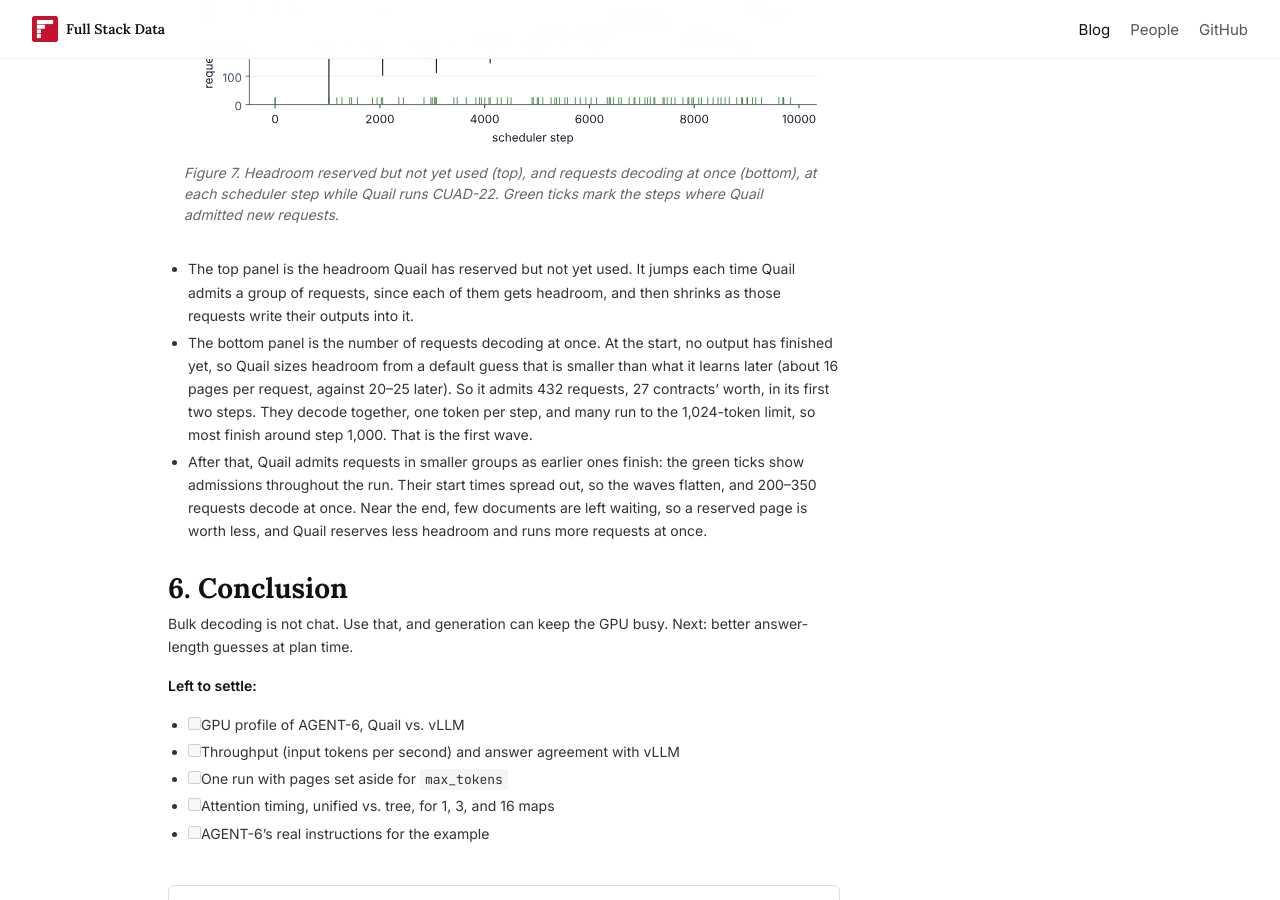
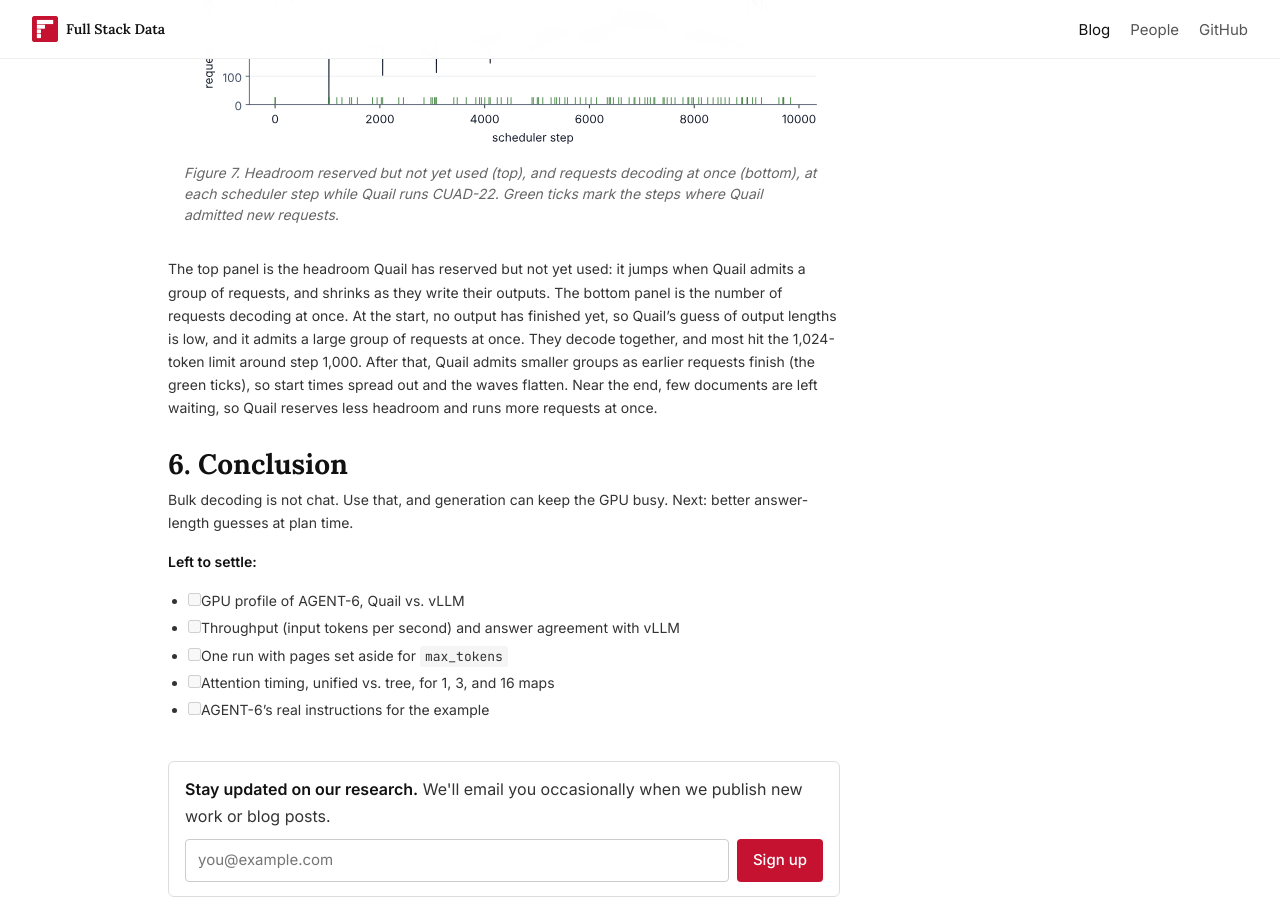
Before and after one commit to fsdatalab/fsdatalab.github.io, a Jekyll site: the page built from _posts/2026-11-03-ai-map.md, in a window 1280 px wide and 900 px high, scrolled down 10214 px. Built offline with Jekyll 4.4.1, drawn with Linux system fonts in a browser that asks for light colours.

Commit message:
Condense the AI.MAP Figure 7 explanation into one paragraph
Co-Authored-By: Claude Opus 5.5 <noreply@anthropic.com>
Claude-Session: https://claude.ai/code/session_012G22YMQssRfNYLRetzTaCz

```diff
--- a/_posts/2026-11-03-ai-map.md
+++ b/_posts/2026-11-03-ai-map.md
@@ -267,9 +267,7 @@ Finally, [Figure 7](#figure-7) shows adaptive admission at work while Quail runs
 <figcaption>Figure 7. Headroom reserved but not yet used (top), and requests decoding at once (bottom), at each scheduler step while Quail runs CUAD-22. Green ticks mark the steps where Quail admitted new requests.</figcaption>
 </figure>
 
-- The top panel is the headroom Quail has reserved but not yet used. It jumps each time Quail admits a group of requests, since each of them gets headroom, and then shrinks as those requests write their outputs into it.
-- The bottom panel is the number of requests decoding at once. At the start, no output has finished yet, so Quail sizes headroom from a default guess that is smaller than what it learns later (about 16 pages per request, against 20–25 later). So it admits 432 requests, 27 contracts' worth, in its first two steps. They decode together, one token per step, and many run to the 1,024-token limit, so most finish around step 1,000. That is the first wave.
-- After that, Quail admits requests in smaller groups as earlier ones finish: the green ticks show admissions throughout the run. Their start times spread out, so the waves flatten, and 200–350 requests decode at once. Near the end, few documents are left waiting, so a reserved page is worth less, and Quail reserves less headroom and runs more requests at once.
+The top panel is the headroom Quail has reserved but not yet used: it jumps when Quail admits a group of requests, and shrinks as they write their outputs. The bottom panel is the number of requests decoding at once. At the start, no output has finished yet, so Quail's guess of output lengths is low, and it admits a large group of requests at once. They decode together, and most hit the 1,024-token limit around step 1,000. After that, Quail admits smaller groups as earlier requests finish (the green ticks), so start times spread out and the waves flatten. Near the end, few documents are left waiting, so Quail reserves less headroom and runs more requests at once.
 
 
 # 6. Conclusion
```
